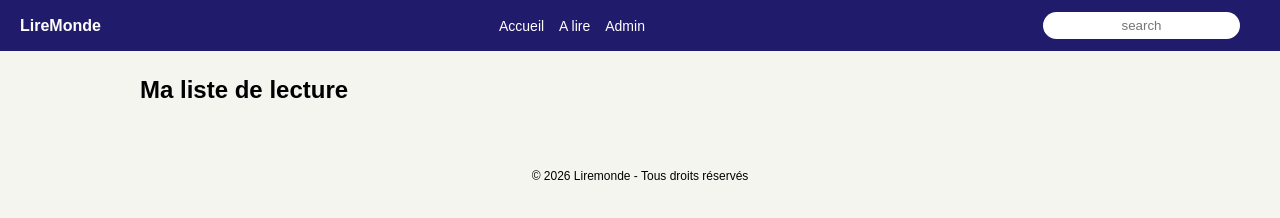
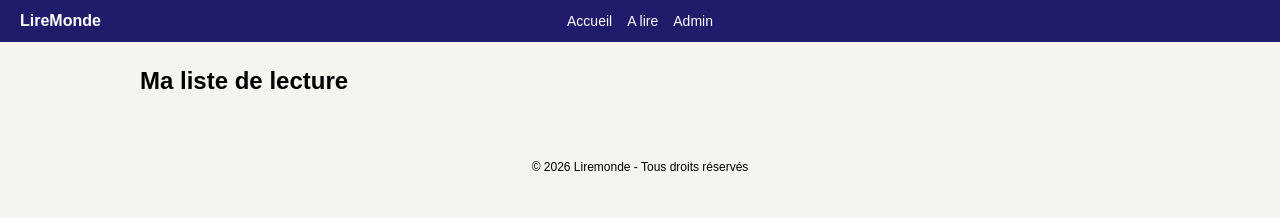
Before and after one commit to TAHAMOUA/LireMonde, a website: page index.html in a window 1280 px wide. Both pictures are taken after a click on the link "A lire". Drawn offline with Linux system fonts and the light colour scheme; no server answers.

Commit message:
modified css serch

```diff
--- a/script.js
+++ b/script.js
@@ -248,16 +248,29 @@ btnAdmin.addEventListener("click", function (e) {
 });
 
 function renderPages() {
+  // 1. Kankhbiw ga3 l-pages b l-marra
   pageAccueil.classList.add("hidden");
   pageALire.classList.add("hidden");
   pageAdmin.classList.add("hidden");
 
+  // 2. Kankhbiw l-input dyal l-baht bach mtab9ach tban f l-pages l-khrin
+  searchInput.classList.add("hidden");
+
+  // 3. Kanbyno ghir l-page li hna fiha w nbyno l-input ghir f l-Accueil
   if (currentPage === "Accueil") {
     pageAccueil.classList.remove("hidden");
+    searchInput.classList.remove("hidden"); // <--- Ghadi tban ghir f l-Accueil hna!
   } else if (currentPage === "ALire") {
     pageALire.classList.remove("hidden");
+
+    // (Ikhtiyari) Kankhwiw l-baht w nraj3o l-kotob kamlin fach l-oestat ybdl l-page
+    searchInput.value = "";
+    showBooks(books);
   } else if (currentPage === "Admin") {
     pageAdmin.classList.remove("hidden");
+
+    searchInput.value = "";
+    showBooks(books);
   }
 
   localStorage.setItem("activePage", currentPage);
--- a/style.css
+++ b/style.css
@@ -12,36 +12,37 @@ body {
 nav {
   background: #211B6C;
   padding: 12px 20px;
-  display: flex;
-  justify-content: space-between;
+
+  display: grid;
+  grid-template-columns: 1fr auto 1fr;
   align-items: center;
-  gap: 15px;
 }
 
 .logo {
   color: white;
   font-weight: bold;
+  justify-self: start;
 }
-
 .links {
   display: flex;
   gap: 15px;
+  justify-self: center;
 }
-
 .links a {
   color: white;
   text-decoration: none;
   font-size: 14px;
 }
 
+
+
 nav input {
-  margin-right: 20px;
   padding: 6px 10px;
   border: none;
   border-radius: 20px;
   text-align: center;
+  justify-self: end;
 }
-
 main {
   width: 90%;
   max-width: 1000px;
```
Also changed, not shown: db.json (+9 -0 lines).
